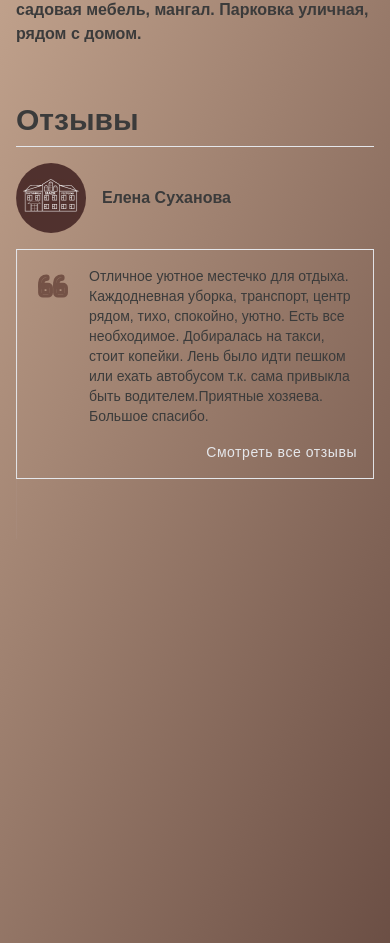
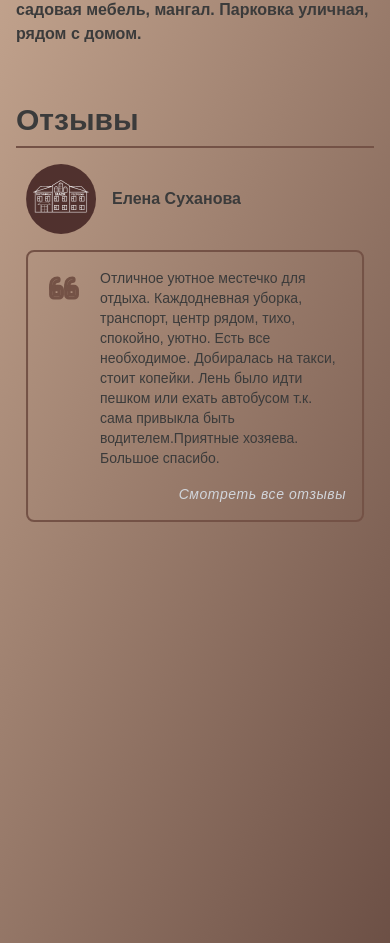
Before and after one commit to Salyens/Next-test-timeweb, a Next.js app: page / in a window 390 px wide. Shown: the part 4591-5534 px from the top of the page. Built offline with nearby package versions, Linux system fonts and the light colour scheme.

Commit message:
Enhance Reviews section styling and responsiveness
- Update border styles for Reviews section divider
- Modify OneReview component with rounded borders and secondary color
- Adjust review link text color and add italic styling
- Add padding to ReviewCarousel container for better spacing

```diff
--- a/src/components/Reviews/OneReview/OneReview.tsx
+++ b/src/components/Reviews/OneReview/OneReview.tsx
@@ -22,7 +22,7 @@ const OneReview = ({ slide }: OneReviewProps) => {
 
         {slide.name}
       </h2>
-      <div className="text-sm border border-gray-200 p-4 md:p-8 min-h-[220px] flex gap-4 items-start flex-col h-full">
+      <div className="text-sm border-2 border-secondary rounded-lg p-4 md:p-8 min-h-[220px] flex gap-4 items-start flex-col h-full">
         <p className="flex gap-4 items-start">
           <Image
             src="/icons/double_quotes.svg"
@@ -35,7 +35,7 @@ const OneReview = ({ slide }: OneReviewProps) => {
         <a
           href="https://yandex.ru/maps/org/kredo/69363274872/reviews"
           target="_blank"
-          className="text-sm text-gray-200 ml-auto mt-auto tracking-[0.04em]"
+          className="text-sm text-gray-300 lg:text-gray-200 ml-auto mt-auto tracking-[0.04em] italic"
         >
           Смотреть все отзывы
         </a>
--- a/src/components/Reviews/ReviewCarousel/reviewcarousel.module.css
+++ b/src/components/Reviews/ReviewCarousel/reviewcarousel.module.css
@@ -16,6 +16,7 @@
   display: flex;
   min-width: 100%;
   justify-content: space-between;
+  padding: 0 10px;
 }
 
 .embla__dots {
--- a/src/components/Reviews/Reviews.tsx
+++ b/src/components/Reviews/Reviews.tsx
@@ -16,7 +16,7 @@ const Reviews = () => {
     <section id="reviews">
       <Container className="mb-10">
         <Title title="Отзывы" />
-        <div className="border-t border-gray-200 py-2"></div>
+        <div className="border-t-2 border-secondary py-2"></div>
         <ReviewCarousel
           slides={reviews}
           options={options}
```
